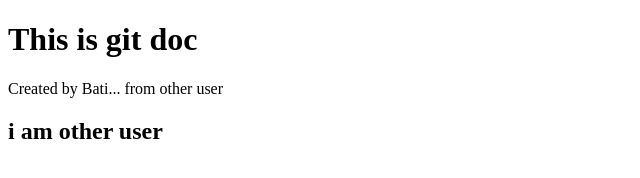
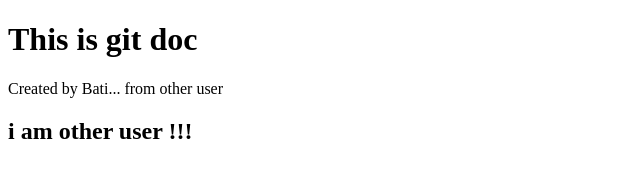
Before and after one commit to bati3702/test2, a plain HTML site: page index.html in a window 1280 px wide. Shown: the full height of the page, 0-640 px from the left. Drawn offline with Linux system fonts and the light colour scheme.

Commit message:
small commit

```diff
--- a/index.html
+++ b/index.html
@@ -8,7 +8,7 @@
 <body>
     <h1>This is git doc</h1>
     <p>Created by Bati... from other user</p>
-    <h2>i am other user </h2>
+    <h2>i am other user !!!</h2>
 
 </body>
 </html>
```
